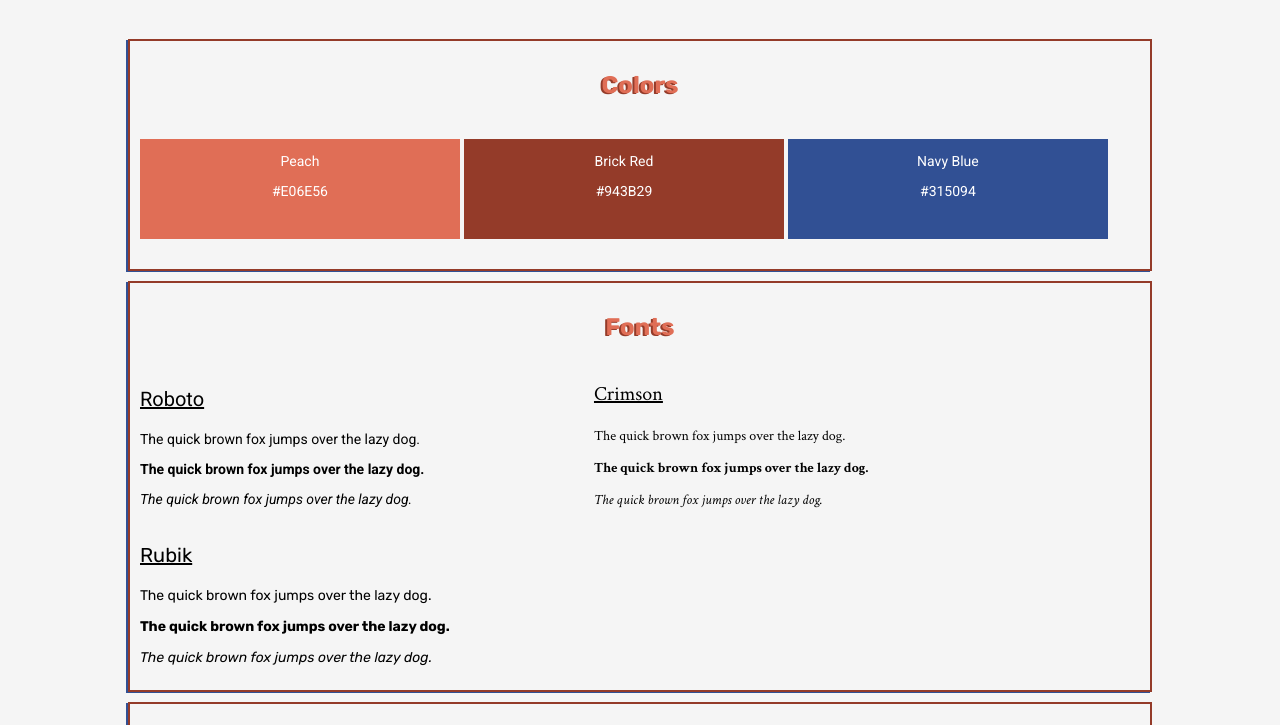
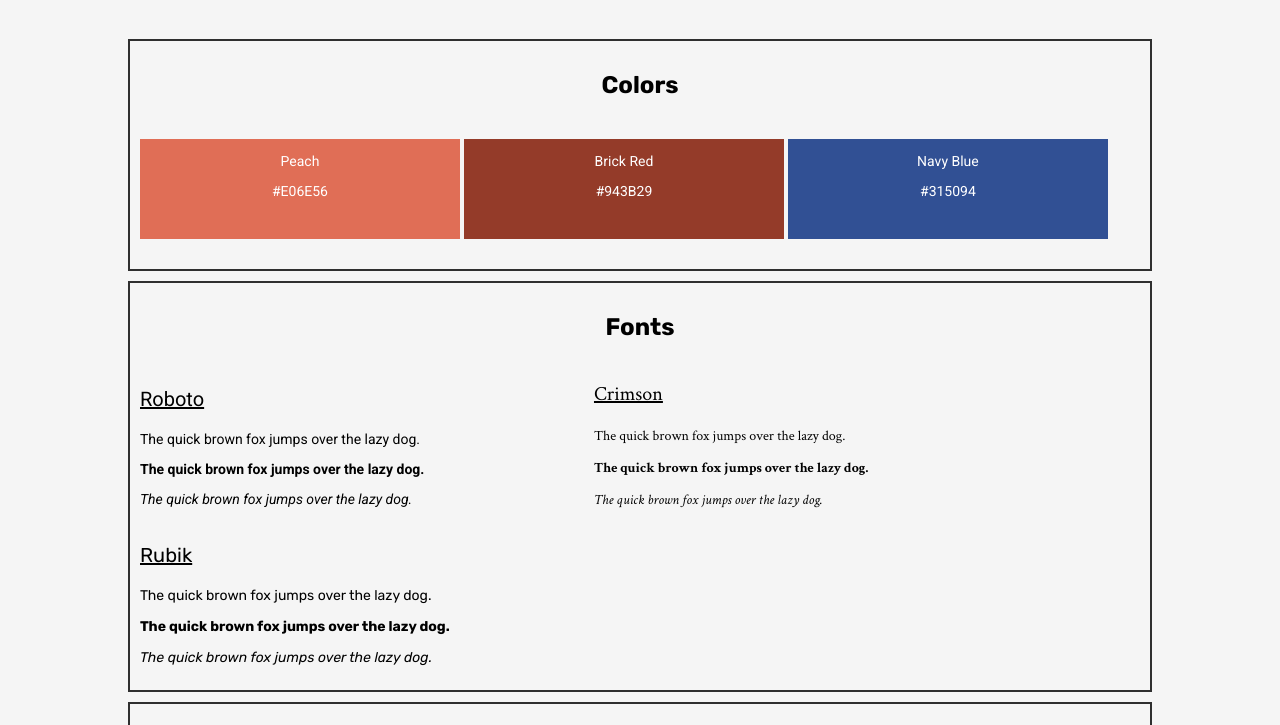
Before and after one commit to james-ramey/styleguide, a plain HTML site: page index.html in a window 1280 px wide. Shown: the part 75-800 px from the top of the page. Drawn offline with Linux system fonts and the light colour scheme.

Commit message:
color correction, final push

```diff
--- a/styles.css
+++ b/styles.css
@@ -44,15 +44,12 @@ h2 {
 
 .heading {
     text-align: center;
-    text-shadow: #943B29 -2px 1px;
-    color: #E06E56
 }
 
 .container {
-    border: 2px solid #943B29;
+    border: 2px solid #2f2f2f;
     padding: 10px;
     margin: 10px auto;
-    box-shadow: #315094 -2px 1px;
 }
 
 .peach {
```
